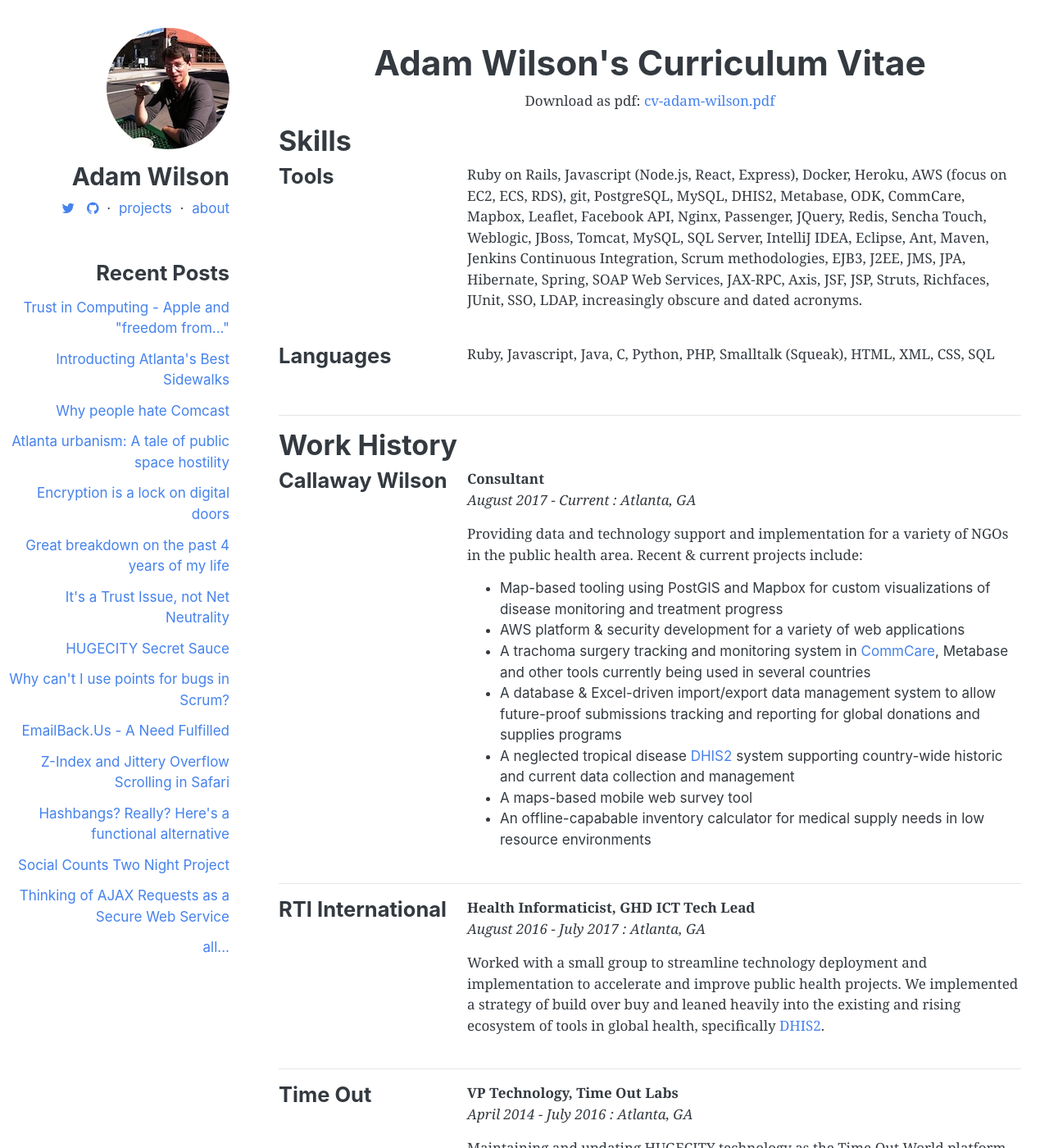
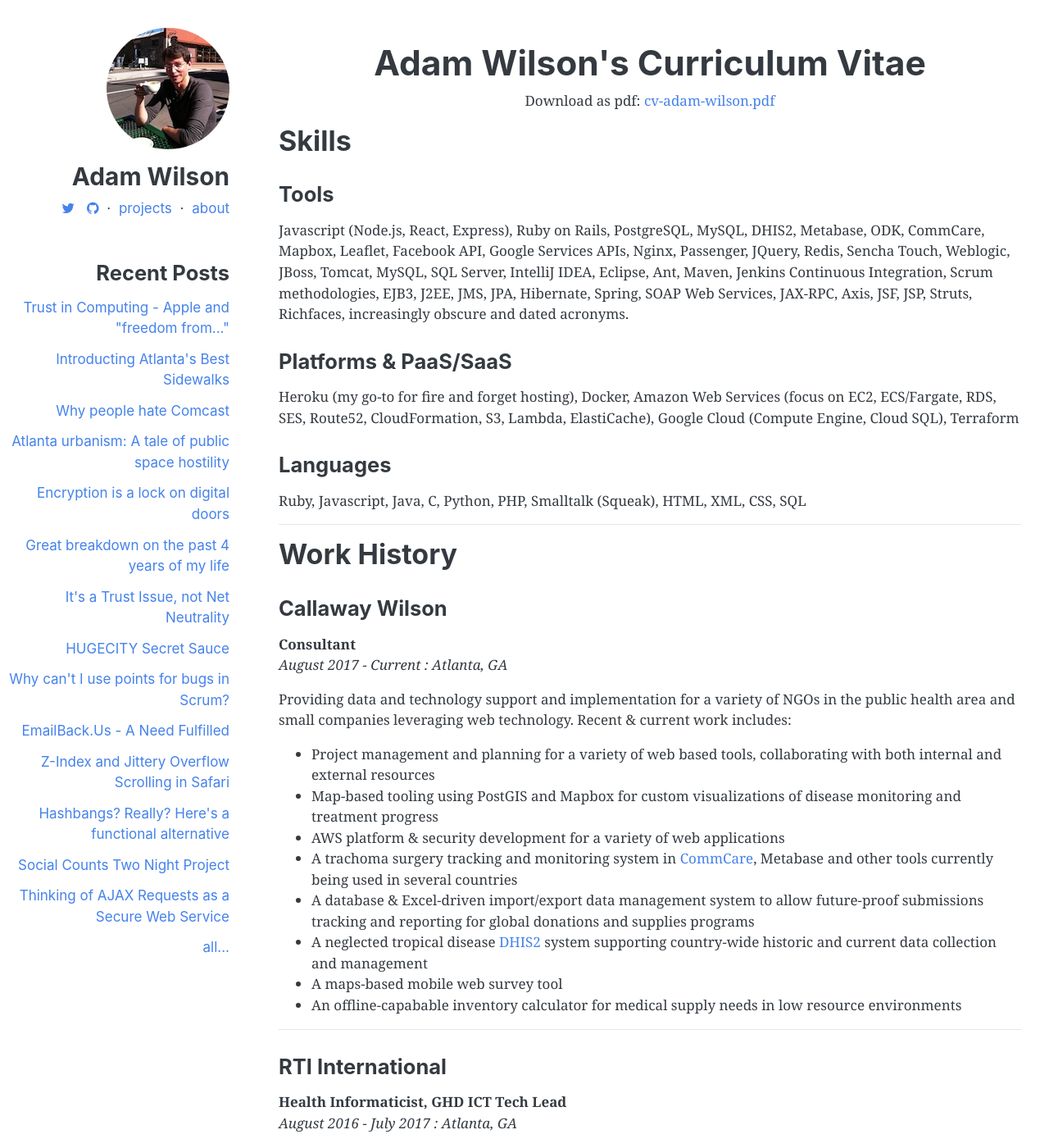
Before and after one commit to callawaywilson/callawaywilson.github.io, a Jekyll site: the page built from cv.html, in a window 1280 px wide and 1400 px high. Shown: the whole window at 82% size. Built offline with Jekyll 4.4.1, drawn with Linux system fonts in a browser that asks for light colours.

Commit message:
CV & layout updates

```diff
--- a/_sass/site.scss
+++ b/_sass/site.scss
@@ -12,6 +12,10 @@
       color: #B7CAEB !important;
     }
   }
+}
+
+ul.p {
+  font-family: Georgia, Cambria, "Times New Roman", Times, serif;
 }
 
 #page {
@@ -174,14 +178,14 @@
 }
 
 .rightinfo {
-  margin-left: 230px;
+  margin-left: 330px;
   margin-bottom: 40px;
 }
 
 .leftinfo {
   float: left;
   text-align: left;
-  width: 220px;
+  width: 320px;
   margin: 0 5px 40px 0;
   padding-right: 10px;
 }
@@ -207,7 +211,7 @@
 }
 
 /* Landscape phone to portrait tablet */
-@media (max-width: 800px) {
+@media (max-width: 1400px) {
   .rightinfo {
     margin-left: 0;
     margin-bottom: 0;
--- a/cv.html
+++ b/cv.html
@@ -8,10 +8,16 @@
 
 <p class="noprint text-center">Download as pdf: <a href="/files/cv-adam-wilson.pdf">cv-adam-wilson.pdf</a></p>
 
-<h2>Skills</h2>
+<h2 style="margin-bottom: 17px;">Skills</h2>
 <h4 class="leftinfo">Tools</h4>
-<p class="rightinfo">Ruby on Rails, Javascript (Node.js, React, Express), Docker, Heroku, AWS (focus on EC2, ECS, RDS), git, PostgreSQL, MySQL, DHIS2, Metabase, ODK, CommCare, Mapbox, Leaflet, Facebook API, Nginx, Passenger, JQuery, Redis, Sencha Touch, Weblogic, JBoss, Tomcat, MySQL, SQL Server, IntelliJ IDEA, Eclipse, Ant, Maven, Jenkins Continuous Integration, Scrum methodologies, EJB3, J2EE, JMS, JPA, Hibernate, Spring, SOAP Web Services, JAX-RPC, Axis, JSF, JSP, Struts, Richfaces, JUnit, SSO, LDAP, increasingly obscure and dated acronyms.
+<p class="rightinfo">Javascript (Node.js, React, Express), Ruby on Rails, PostgreSQL, MySQL, DHIS2, Metabase, ODK, CommCare, Mapbox, Leaflet, Facebook API, Google Services APIs, Nginx, Passenger, JQuery, Redis, Sencha Touch, Weblogic, JBoss, Tomcat, MySQL, SQL Server, IntelliJ IDEA, Eclipse, Ant, Maven, Jenkins Continuous Integration, Scrum methodologies, EJB3, J2EE, JMS, JPA, Hibernate, Spring, SOAP Web Services, JAX-RPC, Axis, JSF, JSP, Struts, Richfaces, increasingly obscure and dated acronyms.
 </p>
+
+
+<h4 class="leftinfo">Platforms & PaaS/SaaS</h4>
+<p class="rightinfo">Heroku (my go-to for fire and forget hosting), Docker, Amazon Web Services (focus on EC2, ECS/Fargate, RDS, SES, Route52, CloudFormation, S3, Lambda, ElastiCache), Google Cloud (Compute Engine, Cloud SQL), Terraform</p>
+<div class="clearfix"></div>
+
 
 <h4 class="leftinfo">Languages</h4>
 <p class="rightinfo">Ruby, Javascript, Java, C, Python, PHP, Smalltalk (Squeak), HTML, XML, CSS, SQL</p>
@@ -19,7 +25,7 @@
 
 <hr/>
 
-<h2>Work History</h2>
+<h2 style="margin-bottom: 17px;">Work History</h2>
 
 <h4 class="leftinfo">Callaway Wilson</h4>
 <div class="rightinfo">
@@ -28,8 +34,9 @@
     <br/>
 	  <em>August 2017 - Current : Atlanta, GA</em>
 	</p>
-  <p>Providing data and technology support and implementation for a variety of NGOs in the public health area.  Recent & current projects include:</p>
-  <ul>
+  <p>Providing data and technology support and implementation for a variety of NGOs in the public health area and small companies leveraging web technology.  Recent & current work includes:</p>
+  <ul class="p">
+    <li>Project management and planning for a variety of web based tools, collaborating with both internal and external resources</li>
     <li>Map-based tooling using PostGIS and Mapbox for custom visualizations of disease monitoring and treatment progress</li>
     <li>AWS platform & security development for a variety of web applications</li>
     <li>A trachoma surgery tracking and monitoring system in <a href="http://www.commcarehq.org">CommCare</a>, Metabase and other tools currently being used in several countries</li>
@@ -86,7 +93,7 @@
   	<em>December 2006 - April 2011 : Atlanta, GA &amp; AZ Remote</em>
   </p>
   <p>Contracting through Kratos Defense and Securities Solutions for the Centers for Disease Control and Prevention designed, implemented, maintained, and supported enterprise services and web applications for direct and inter-state emergency alerting and notification.</p>
-	<ul>
+	<ul class="p">
 		<li>Designed and promoted a system for inter-state cascade alerting to replace an antiquated one.  The solution saved implementation costs, support costs, and deployment logistics.  The solution was made into a Public Health Information Network (PHIN) standard.</li>
 		<li>Initiated and lead an effort updating the technology platform from a Java 1.4/J2EE/Weblogic 8 stack to a Java 1.6/EJB3/JBoss 5 platform, cutting development times and improving software quality.</li>
 		<li>Implemented an Agile, Continuous integration environment using Maven, Unit Testing, and Hudson CI platform.  Helped move to Scrum methodology.</li>
@@ -104,7 +111,7 @@
   	<em>February 2006 - December 2006 : Atlanta, GA</em>
   </p>
 	<p>Developed a variety of web applications, from E-Commerce applications (store-side and powerful administrator tools) to custom workflow solutions.  Was involved in the development process from design to deployment.</p>
-	<ul>
+	<ul class="p">
 		<li>Played a major part in the design, implementation, and customer communication for a multi-user, multi-level, multi-location advertising production and revenue analysis workflow application.</li>
 		<li>Simultaneously integrated web service solutions on a project with shippers UPS, FedEx, and the US Postal Service.</li>
 	</ul>
@@ -120,7 +127,7 @@
   	<em>January 2005 - December 2005 : Atlanta,GA &amp; Mountain View, CA</em>
   </p>
 	<p>Developed prototype interface and software for NASA's next-generation component-based mission control software (Mission Control Technologies)</p>
-	<ul>
+	<ul class="p">
 		<li>Developed feature-rich system in Squeak Smalltalk (Tweak interface).</li>
 		<li>Implemented innovative component-based system and helped with the design of its interaction model.</li>
 		<li>Worked with experienced Human Interface Engineers to prototype ideas for implementation in actual Java software (currently in development).</li>
@@ -138,7 +145,7 @@
   	<em>Summer 2002 - 2003 : Atlanta, GA</em>
   </p>
 	<p>As a graduate assistant, developed student multimedia programming environment for Georgia Tech's experimental Introduction to Media Computation course.</p>
-	<ul>
+	<ul class="p">
 		<li>Led team of 5 undergrad and grad students to upgrade and integrate all course software (media tools and programming environment) for classroom deployment.</li>
 		<li>Developed assignment turn-in system.</li>
 		<li>Maintained and supported the software being used by ~400 students at several academic institutions.</li>
@@ -155,7 +162,7 @@
   	<em>Summer 2000 - 2001 : Atlanta, GA</em>
   </p>
 	<p>Data processor &amp; programmer for medical record database merging.</p>
-	<ul>
+	<ul class="p">
 		<li>Processed state medical records delivered in a variety of different formats and data languages for merge into corporate databases.</li>
 		<li>Developed tools to help data processors verify and check data before database merges.</li>
 	</ul>
```
Also changed, not shown: 1 other file.
